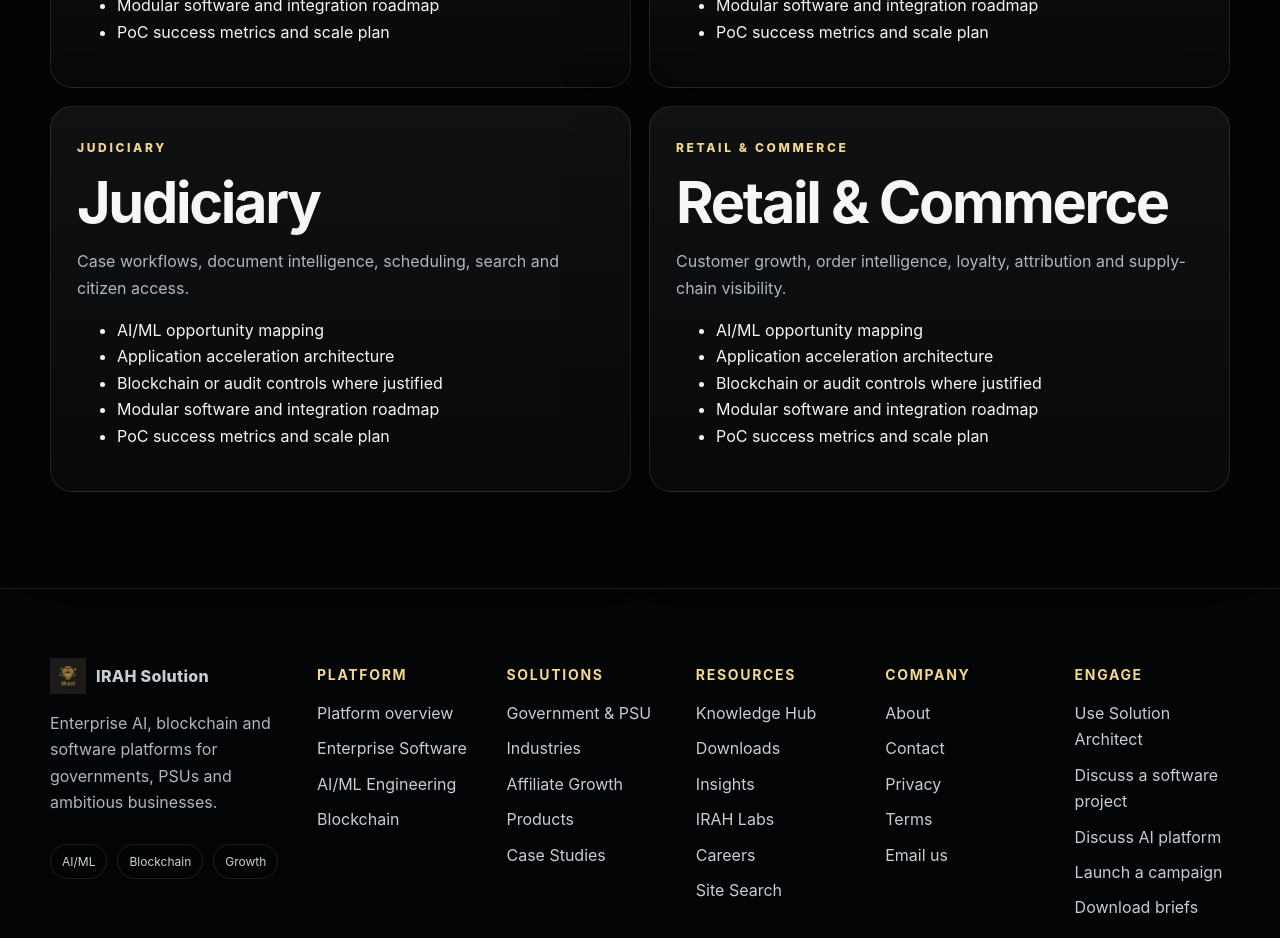
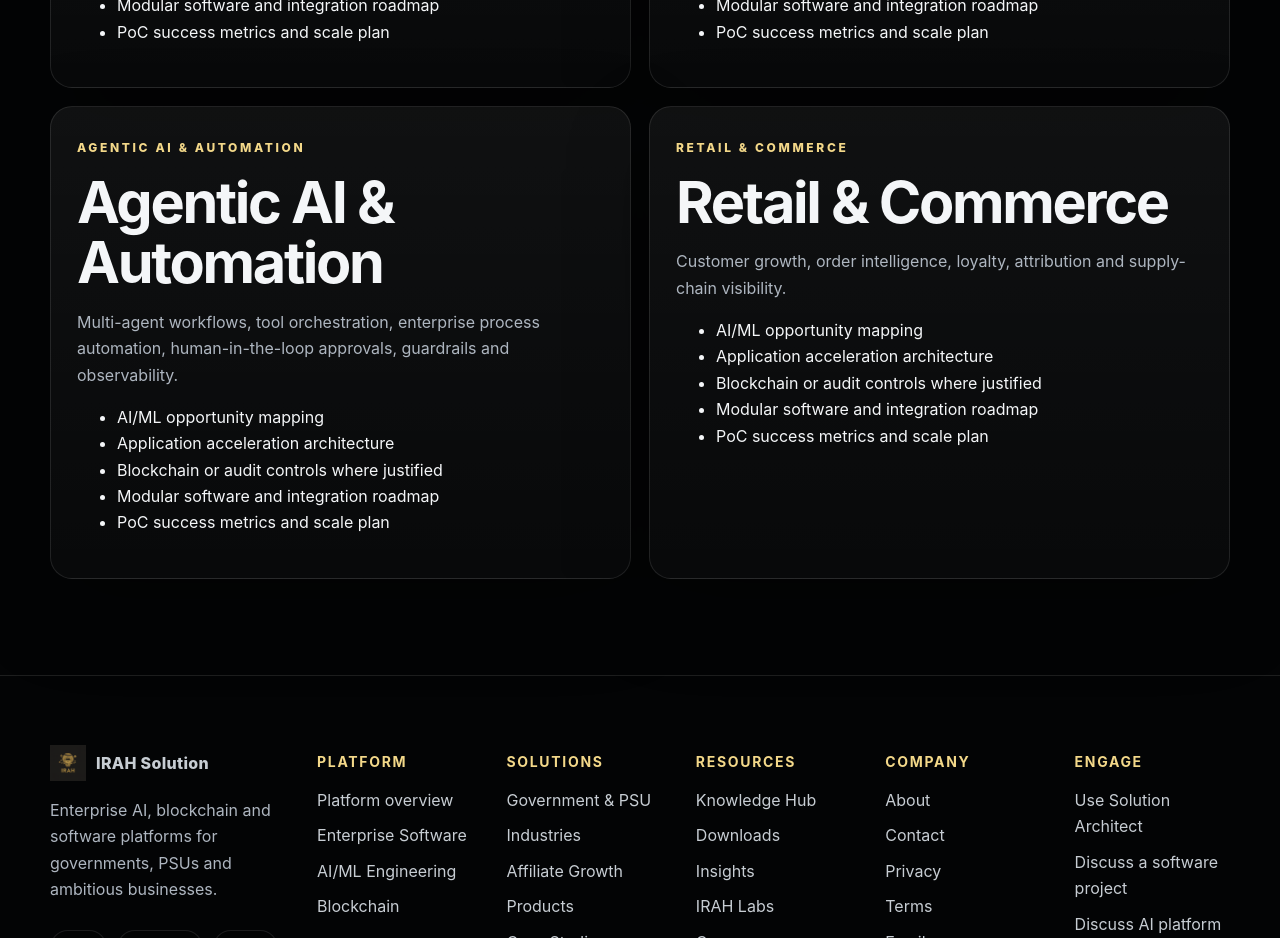
Before and after one commit to manasprasad7120-bit/IRAH, a React (Vite) app: page /industries in a window 1280 px wide. Shown: the part 2700-3638 px from the top of the page. Built offline with nearby package versions, Linux system fonts and the light colour scheme.

Commit message:
Add agentic AI industry and remove judiciary

```diff
--- a/src/pages/Industries.jsx
+++ b/src/pages/Industries.jsx
@@ -19,7 +19,7 @@
   ['manufacturing', 'Manufacturing', 'Manufacturing', 'Quality, traceability, maintenance, warehouse, supplier and production intelligence.'],
   ['logistics', 'Logistics', 'Logistics', 'Fleet, route, warehouse, proof-of-delivery and control-tower systems.'],
   ['public-safety', 'Public Safety', 'Public Safety', 'Emergency response, command, incident workflows, evidence and operational dashboards.'],
-  ['judiciary', 'Judiciary', 'Judiciary', 'Case workflows, document intelligence, scheduling, search and citizen access.'],
+  ['agentic-ai', 'Agentic AI & Automation', 'Agentic AI & Automation', 'Multi-agent workflows, tool orchestration, enterprise process automation, human-in-the-loop approvals, guardrails and observability.'],
   ['retail', 'Retail & Commerce', 'Retail & Commerce', 'Customer growth, order intelligence, loyalty, attribution and supply-chain visibility.'],
 ]
 
```
